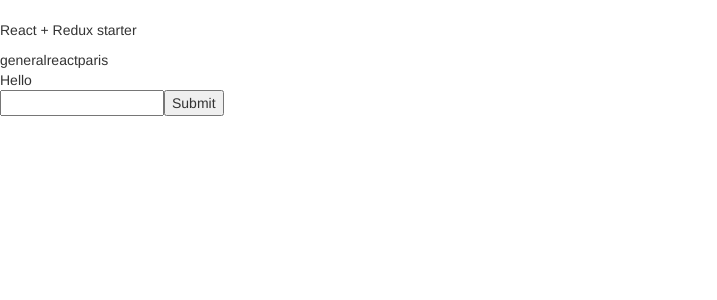
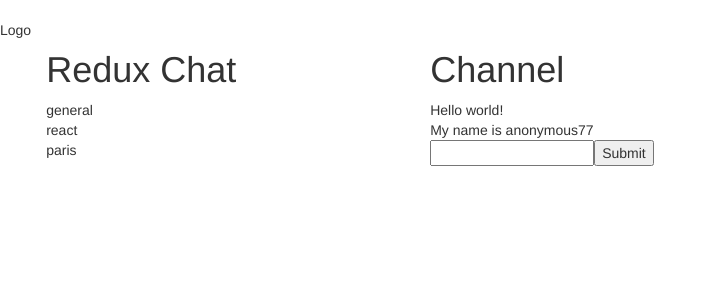
Before and after one commit to Hbuisser/ReactChat, a React app: page / in a window 1280 px wide. Shown: the top 300 px of the page, without its empty margins (0-717 px from the left). Built offline with nearby package versions, Linux system fonts and the light colour scheme; no server answers.

Commit message:
message single channel

```diff
--- a/assets/stylesheets/application.scss
+++ b/assets/stylesheets/application.scss
@@ -4,4 +4,21 @@ body {
 .app {
   margin-top: 20px;
   margin-bottom: 20px;
+  display: flex;
+  .logo {
+    width: 30%;
+    padding: 10px 15px;
+  }
+  .channel-list {
+    width: 30%;
+    padding: 10px 15px;
+  }
+  .message-list {
+    width: 60%;
+    padding: 10px 15px;
+  }
+  .channel {
+    padding: 5px;
+    border: 1px solid #ddd;
+  }
 }
--- a/src/actions/index.js
+++ b/src/actions/index.js
@@ -9,10 +9,11 @@ export function fetchMessages() {
     };
 }
 
+const channels = ['general', 'react', 'paris'];
 export function setChannels() {
   return {
     type: 'SET_CHANNELS',
-    payload: ['general', 'react', 'paris']
+    payload: channels
   }
 }
 
--- a/src/components/app.jsx
+++ b/src/components/app.jsx
@@ -6,9 +6,9 @@ import MessageList from '../containers/message_list.jsx';
 const App = () => {
   return (
     <div className="app">
-      <p>React + Redux starter</p>
-      <ChannelList />
-      <MessageList />
+        <p>Logo</p>
+        <ChannelList />
+        <MessageList />
     </div>
   );
 };
--- a/src/components/message.jsx
+++ b/src/components/message.jsx
@@ -1,9 +1,10 @@
 import React, { Component } from 'react';
 
 class Message extends Component {
+
   render() {
     return(
-      <div>Hello</div>
+      <div>{this.props.message.content}</div>
     )
   }
 }
--- /dev/null
+++ b/src/containers/channel.jsx
@@ -0,0 +1,19 @@
+import React, { Component } from 'react';
+import selectChannel from '../actions';
+
+class Channel extends Component {
+  // handleClick = (event) => {
+  //   this.props.selectChannel(this.props.channel);
+  // }
+
+  render() {
+    return (
+      //<div className="channel" onClick={this.handleClick}>
+      <div>
+        {this.props.channel}
+      </div>
+    )
+  }
+}
+
+export default Channel;
--- a/src/containers/channel_list.jsx
+++ b/src/containers/channel_list.jsx
@@ -2,6 +2,7 @@ import React, { Component } from 'react';
 import { bindActionCreators } from 'redux';
 import { connect } from 'react-redux';
 import { setChannels } from '../actions';
+import Channel from'./channel.jsx';
 
 class ChannelList extends Component {
   componentWillMount() {
@@ -10,8 +11,9 @@ class ChannelList extends Component {
 
   render () {
     return (
-      <div>
-        {this.props.channels}
+      <div className="channel-list">
+        <h1>Redux Chat</h1>
+        {this.props.channels.map((channel) => <Channel channel={channel} key={channel}/>)}
       </div>
     )
   }
--- a/src/containers/message_list.jsx
+++ b/src/containers/message_list.jsx
@@ -4,7 +4,7 @@ import { connect } from 'react-redux';
 import { fetchMessages } from '../actions';
 import Message from '../components/message.jsx';
 import MessageForm from '../containers/message_form.jsx';
-
+import messages from'../messages.js';
 
 class MessageList extends Component {
   componentWillMount() {
@@ -13,8 +13,11 @@ class MessageList extends Component {
 
   render () {
     return (
-      <div>
-        <Message />
+      <div className="message-list">
+        <h1>Channel</h1>
+        <div>
+          {messages.map((message) => <Message message={message} key={message.created_at}/>)}
+        </div>
         <MessageForm />
       </div>
     )
--- /dev/null
+++ b/src/messages.js
@@ -0,0 +1,14 @@
+const messages = [
+  {
+    "author":"anonymous92",
+    "content":"Hello world!",
+    "created_at":"2017-09-26T23:03:16.365Z"
+  },
+  {
+    "author":"anonymous77",
+    "content":"My name is anonymous77",
+    "created_at":"2017-09-26T23:03:21.194Z"
+  }
+];
+
+export default messages;
```
